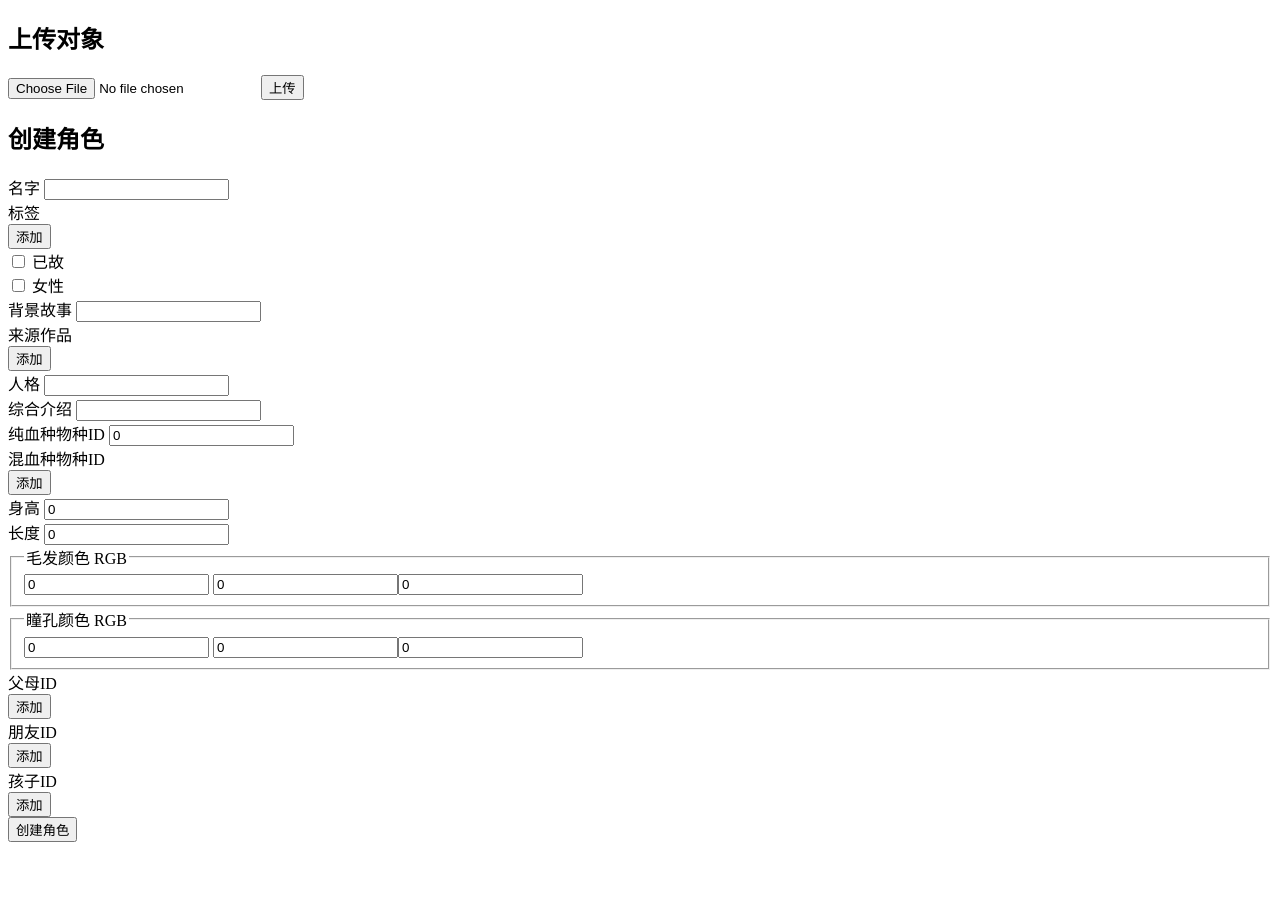
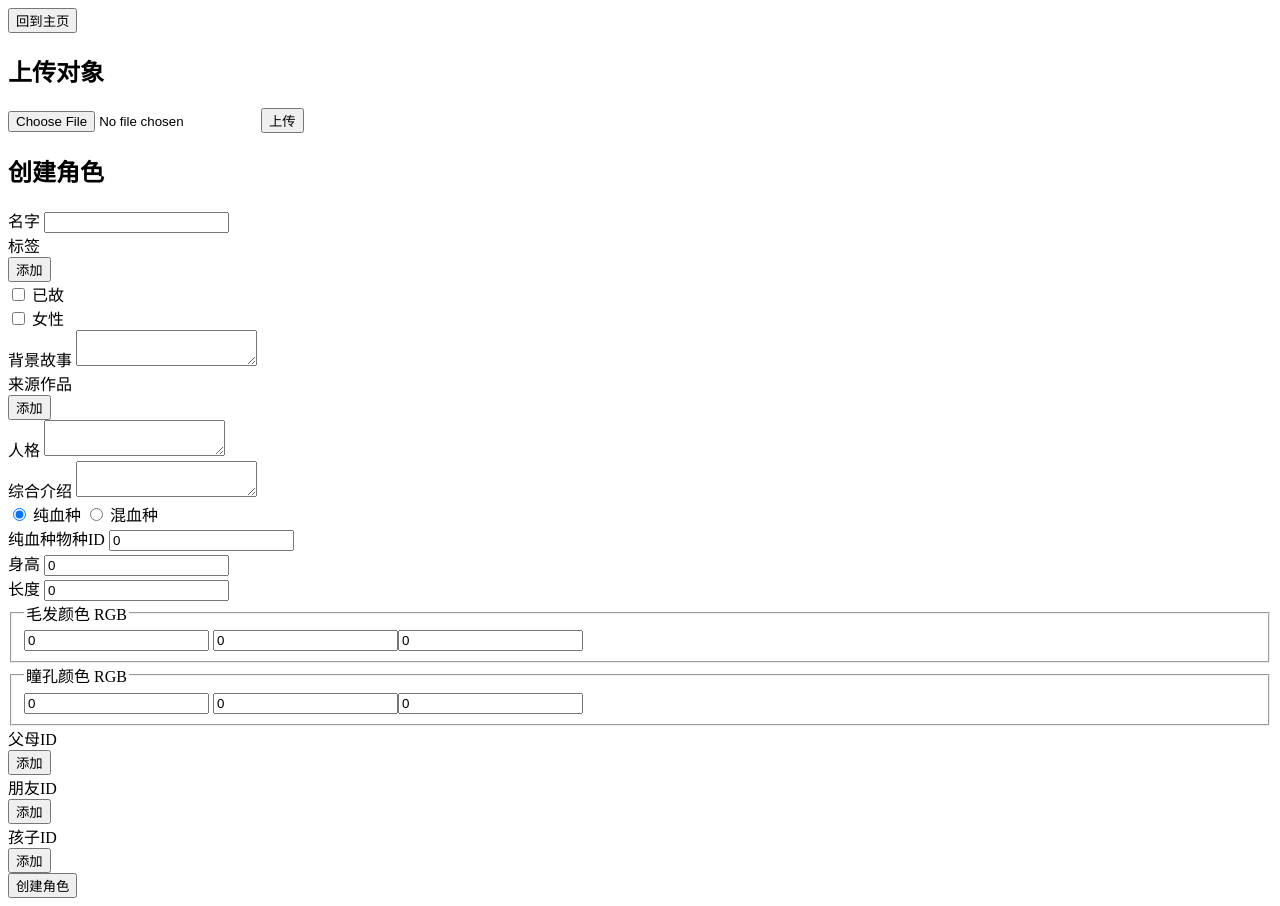
Before and after one commit to FVNCW/fvn-covers-the-frontend, a Vue app: page /submit in a window 1280 px wide. Before the commit the page ends 850 px from the top, so only its background shows below. Built offline with nearby package versions, Linux system fonts and the light colour scheme.

Commit message:
feat(投稿): 纯血/混血选择与文本域字段，增加返回主页按钮

```diff
--- a/src/App.vue
+++ b/src/App.vue
@@ -1,3 +1,4 @@
 <template>
+    <button @click="$router.push('/')">回到主页</button>
     <RouterView />
 </template>
--- a/src/views/Submit.vue
+++ b/src/views/Submit.vue
@@ -31,6 +31,7 @@ const background = ref("");
 const sources = ref<string[]>([]);
 const personality = ref("");
 const description = ref("");
+const specyMode = ref<"pure" | "mixed">("pure");
 const specyPure = ref<number>(0);
 const specyMixed = ref<number[]>([]);
 const height = ref<number>(0);
@@ -46,7 +47,8 @@ const relFriends = ref<number[]>([]);
 const relChildren = ref<number[]>([]);
 
 async function createCharacter() {
-    const specy = specyMixed.value.length > 0 ? specyMixed.value : specyPure.value;
+    const specy =
+        specyMode.value === "mixed" ? specyMixed.value : specyPure.value;
     await api.characterCreate({
         tags: tags.value,
         displayName: displayName.value,
@@ -90,16 +92,34 @@ async function createCharacter() {
         </div>
         <label><input type="checkbox" v-model="isDied" /> 已故</label><br />
         <label><input type="checkbox" v-model="isFemale" /> 女性</label><br />
-        <label>背景故事 <input v-model="background" /></label><br />
+        <label>背景故事
+            <textarea v-model="background"></textarea>
+        </label><br />
         <div>来源作品
             <ArrayEditor v-model="sources" />
         </div>
-        <label>人格 <input v-model="personality" /></label><br />
-        <label>综合介绍 <input v-model="description" /></label><br />
-        <label>纯血种物种ID <input v-model.number="specyPure" type="number" /></label><br />
-        <div>混血种物种ID
-            <ArrayEditor v-model="specyMixed" type="number" />
+        <label>人格
+            <textarea v-model="personality"></textarea>
+        </label><br />
+        <label>综合介绍
+            <textarea v-model="description"></textarea>
+        </label><br />
+        <div>
+            <label>
+                <input type="radio" value="pure" v-model="specyMode" /> 纯血种
+            </label>
+            <label>
+                <input type="radio" value="mixed" v-model="specyMode" /> 混血种
+            </label>
         </div>
+        <template v-if="specyMode === 'pure'">
+            <label>纯血种物种ID <input v-model.number="specyPure" type="number" /></label><br />
+        </template>
+        <template v-else>
+            <div>混血种物种ID
+                <ArrayEditor v-model="specyMixed" type="number" />
+            </div>
+        </template>
         <label>身高 <input v-model.number="height" type="number" /></label><br />
         <label>长度 <input v-model.number="length" type="number" /></label><br />
         <fieldset>
```
